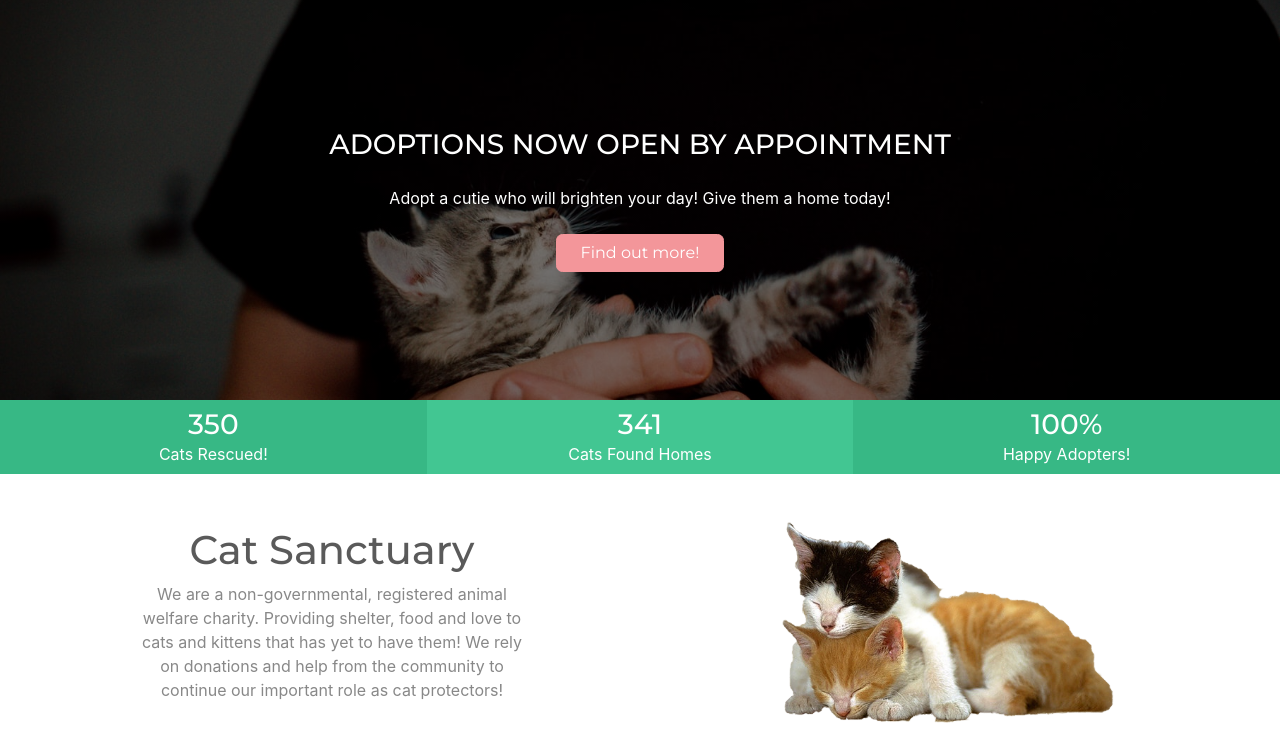
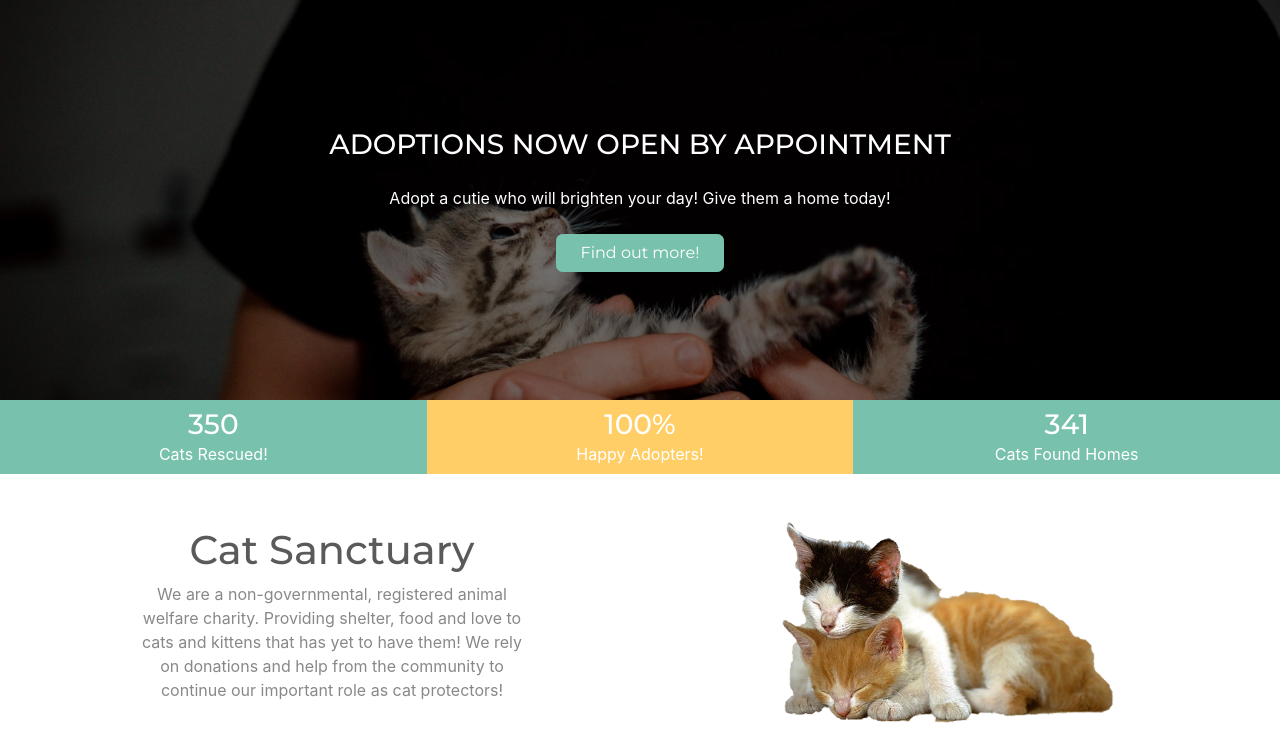
Before and after one commit to IENORI/ICT1004-Project-Grp7, a PHP site: page / in a window 1280 px wide. Shown: the part 63-809 px from the top of the page. Run offline with PHP 8.4, Linux system fonts and the light colour scheme.

Commit message:
More color changes to "index"

```diff
--- a/index.php
+++ b/index.php
@@ -25,7 +25,7 @@ include "inc.sessionauthless.php";
                     <div id="index_banner_text" class="justify-content-center align-self-center container-fluid">
                         <h3 class="text-white p-0">ADOPTIONS NOW OPEN BY APPOINTMENT</h3>
                         <p class="text-white m-4">Adopt a cutie who will brighten your day! Give them a home today!</p>
-                        <a href="adopt.php" class="btn btn-secondary px-4">Find out more!</a>
+                        <a href="adopt.php" class="btn btn-primary px-4">Find out more!</a>
                     </div>
                 </div>
 
@@ -34,17 +34,17 @@ include "inc.sessionauthless.php";
 <!--                </div>-->
 
                 <div class="container-fluid row index_row p-0">
-                    <div class="container-fluid col-md-4 index_column justify-content-center" style="background-color: #37b885;">
+                    <div class="container-fluid col-md-4 index_column justify-content-center bg-primary">
                         <h3 class="index_text pt-2 m-0">350</h3>
                         <p class = "index_text pb-2 m-0">Cats Rescued!</p>
                     </div>
-                    <div class="container-fluid col-md-4 index_column" style="background-color: #42c692;">
+                    <div class="container-fluid col-md-4 index_column bg-warning">
+                        <h3 class="index_text pt-2 m-0">100%</h3>
+                        <p class = "index_text pb-2 m-0">Happy Adopters!</p>
+                    </div>
+                    <div class="container-fluid col-md-4 index_column bg-primary">
                         <h3 class="index_text pt-2 m-0">341</h3>
                         <p class = "index_text pb-2 m-0">Cats Found Homes</p>
-                    </div>
-                    <div class="container-fluid col-md-4 index_column" style="background-color: #37b885;">
-                        <h3 class="index_text pt-2 m-0">100%</h3>
-                        <p class = "index_text pb-2 m-0">Happy Adopters!</p>
                     </div>
                 </div>
 
```
